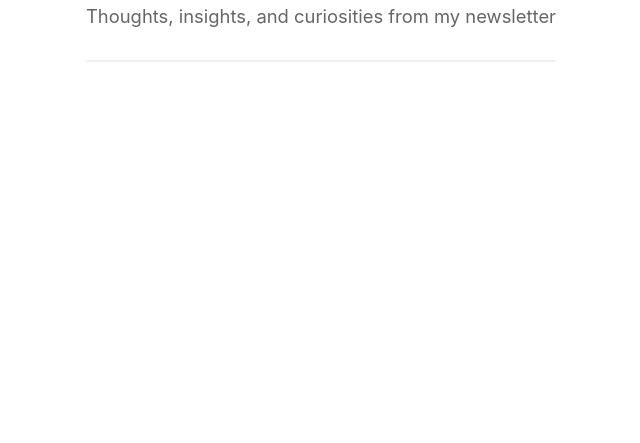
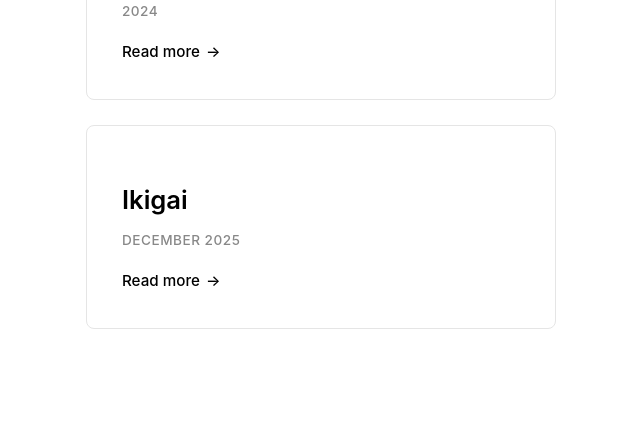
Before and after one commit to calebjbell/personalwebsite, a plain HTML site: page articles.html in a window 1280 px wide. Shown: the part 437-880 px from the top of the page, without its empty margins (319-959 px from the left). Drawn offline with Linux system fonts and the light colour scheme.

Commit message:
Fix missing comma in articles array

```diff
--- a/articles.html
+++ b/articles.html
@@ -184,13 +184,14 @@
             {
                 title: 'Dialectic Thinking',
                 link: 'https://medium.com/@calbell/dialectic-thinking-110e298893a7',
-                date: 'November 2025' // Update with actual date if desired
-            }
-            (
+                date: '2024' // Update with actual date if desired
+            },
+            {
                 title: 'Ikigai',
                 link: 'https://open.substack.com/pub/calebjbell/p/ikigai?utm_campaign=post-expanded-share&utm_medium=web',
-                date: 'December2025'
-            )
+                date: 'December 2025'
+            }
+
             // Add more articles here:
             // {
             //     title: 'Article Title',
```
